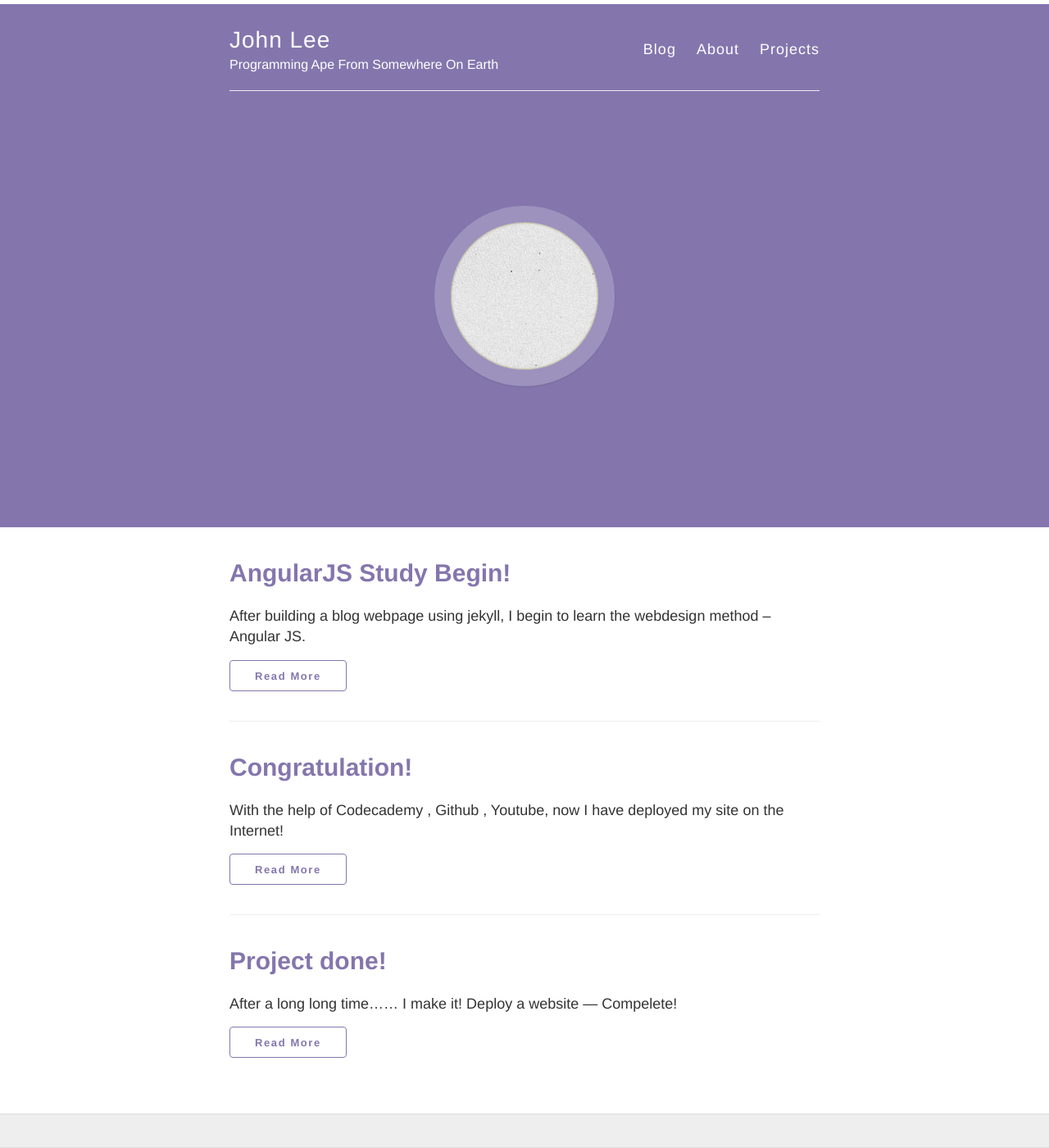
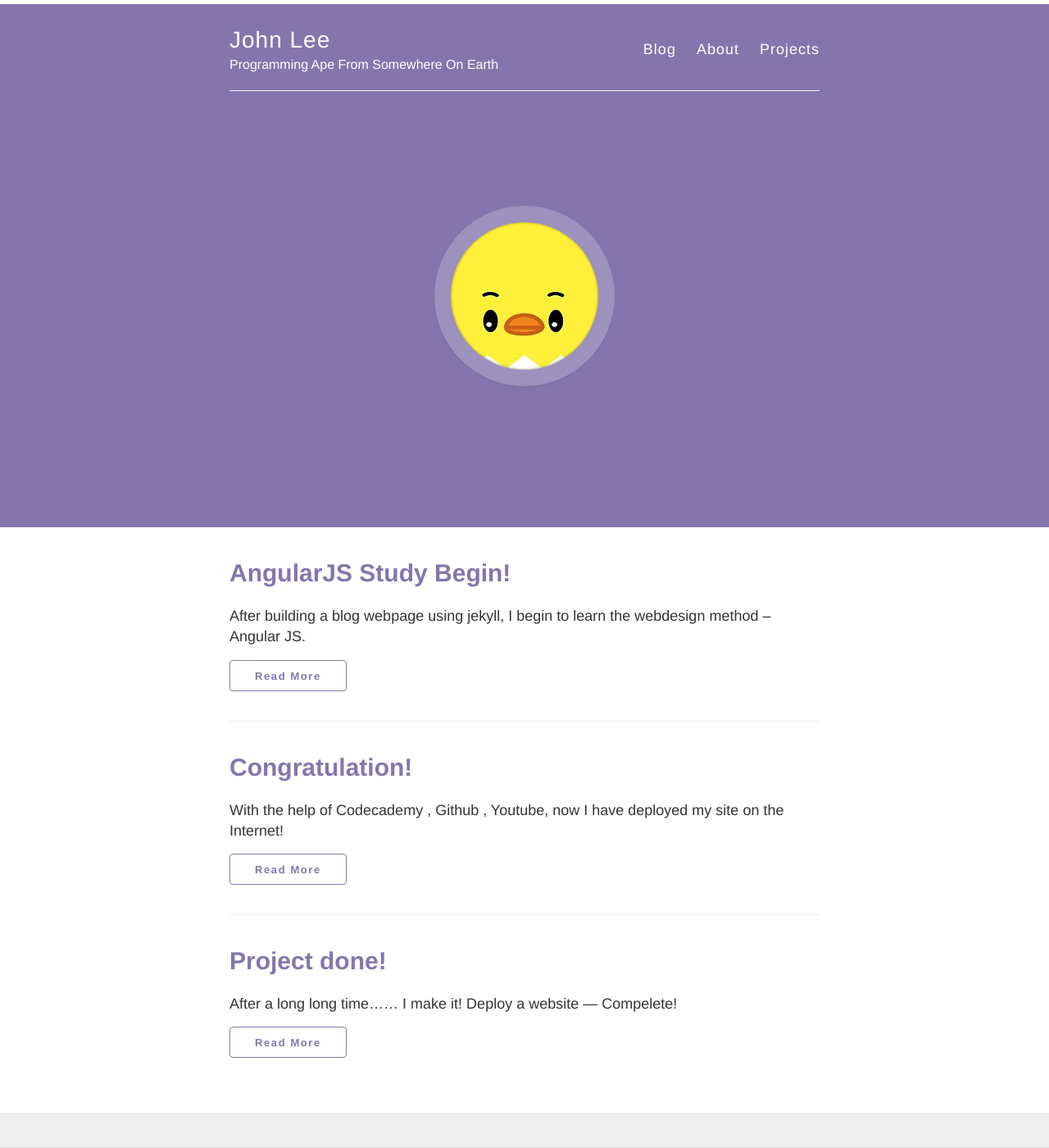
Before and after one commit to Johnleefd/blog, a Jekyll site: the page built from index.html, in a window 1280 px wide. Shown: the whole page at 82% size. Built offline with Jekyll 4.4.1, drawn with Linux system fonts in a browser that asks for light colours; nearby versions of some CDN libraries.

Commit message:
Update _jekyll-mono.scss

```diff
--- a/_sass/_jekyll-mono.scss
+++ b/_sass/_jekyll-mono.scss
@@ -198,7 +198,7 @@ button.button-primary:focus {
 .ch-info-wrap {
 	top: 20px;
 	left: 20px;
-	background: #fff url(/blog/images/bg.jpg);
+	background: #fff url(/blog/images/avatar.jpg);
 	box-shadow:
 		0 0 0 20px rgba(255,255,255,0.2),
 		inset 0 0 3px rgba(115,114, 23, 0.8);
```
